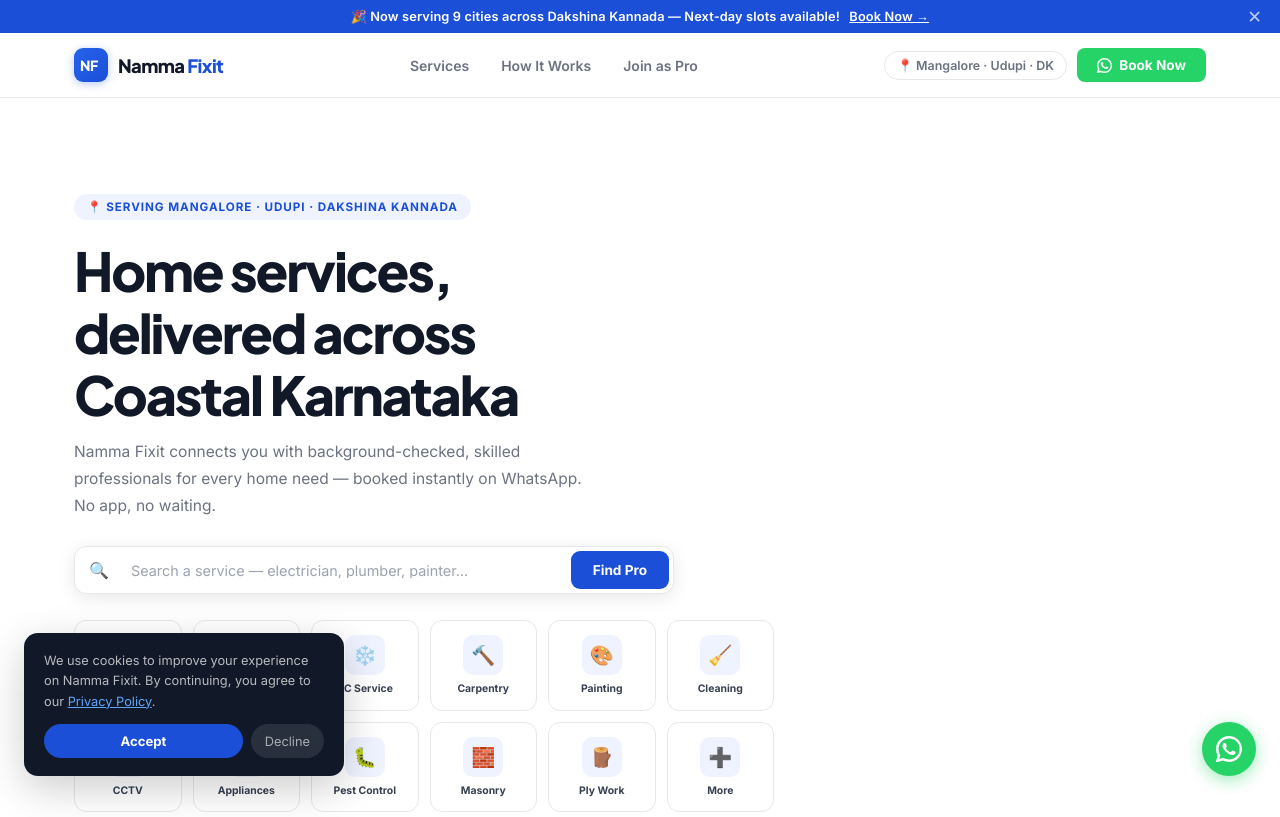
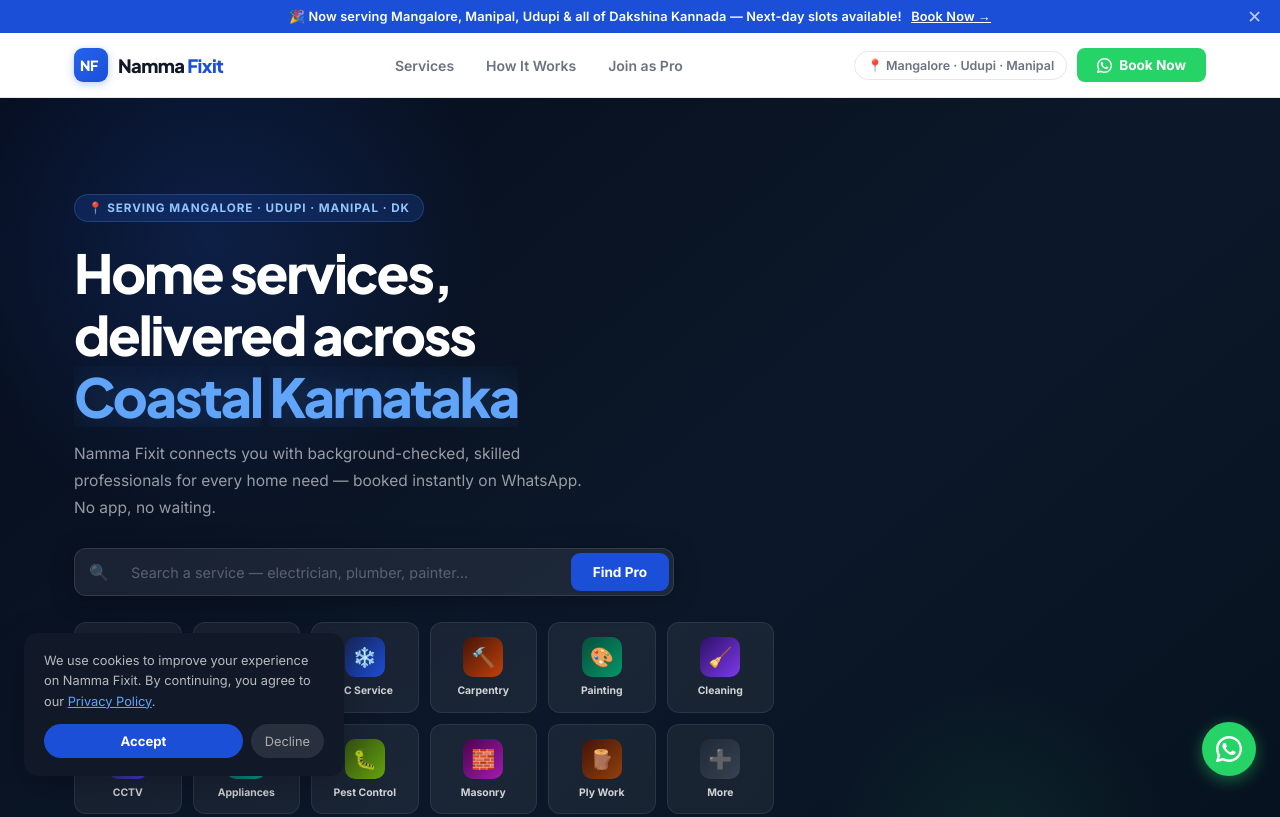
Before and after one commit to meghashyam-nb/namma-fixit, a plain HTML site: page index.html in a window 1280 px wide. Shown: the top 817 px of the page. Drawn offline with nearby package versions, Linux system fonts and the light colour scheme.

Commit message:
Spotify-dark hero, colorful category tiles, add Manipal to service area
- Hero section: deep dark gradient background with radial glow blobs
- Category tiles: Spotify-playlist-style with vivid per-service color gradients
- Trust strip, search bar, tagline adapted for dark background
- Manipal added to nav pill, hero location badge, announcement bar, SEO keywords

```diff
--- a/index.html
+++ b/index.html
@@ -8,7 +8,7 @@
   <!-- ── Primary SEO ── -->
   <title>Namma Fixit — Home Services in Mangalore, Udupi & Dakshina Kannada</title>
   <meta name="description" content="Book verified electricians, plumbers, AC technicians, carpenters, painters & more in Mangalore, Udupi and across Dakshina Kannada. Instant booking via WhatsApp. Next-day service available." />
-  <meta name="keywords" content="home services Mangalore, plumber Udupi, electrician Mangalore, AC repair Dakshina Kannada, carpenter Udupi, painting services Mangalore, pest control Mangalore, Namma Fixit" />
+  <meta name="keywords" content="home services Mangalore, plumber Udupi, electrician Mangalore, AC repair Dakshina Kannada, carpenter Udupi, home services Manipal, electrician Manipal, plumber Manipal, painting services Mangalore, pest control Mangalore, Namma Fixit" />
   <meta name="author" content="Namma Fixit" />
   <meta name="robots" content="index, follow" />
   <link rel="canonical" href="https://nammafixit.com/" />
@@ -166,34 +166,47 @@ nav.scrolled{box-shadow:0 2px 20px rgba(0,0,0,.07)}
 .nav-wa{display:flex;align-items:center;gap:7px;background:var(--green);color:#fff;font-size:.85rem;font-weight:700;padding:9px 20px;border-radius:8px;text-decoration:none;transition:background .2s,transform .2s}
 .nav-wa:hover{background:var(--green-dk);transform:translateY(-1px)}
 
-/* HERO */
-.hero{padding:96px 0 56px;background:#fff;border-bottom:1px solid var(--border)}
-.hero-content{max-width:700px}
-.hero-location{display:inline-flex;align-items:center;gap:6px;font-size:.73rem;font-weight:700;letter-spacing:.08em;text-transform:uppercase;color:var(--brand);background:var(--brand-light);padding:6px 13px;border-radius:50px;margin-bottom:20px}
-.hero h1{font-size:clamp(2.1rem,4.2vw,3.6rem);font-weight:900;line-height:1.1;letter-spacing:-.04em;color:var(--ink)}
-.hero h1 .accent{color:var(--brand)}
-.hero-tagline{font-size:.97rem;color:var(--muted);line-height:1.72;margin-top:14px;max-width:520px}
-.hero-search{display:flex;align-items:center;background:#fff;border-radius:12px;border:1.5px solid var(--border);box-shadow:var(--shadow-md);margin-top:26px;overflow:hidden;transition:border-color .3s,box-shadow .3s;max-width:600px}
-.hero-search:focus-within{border-color:var(--brand);box-shadow:0 0 0 4px rgba(27,79,216,.1),var(--shadow-md)}
-.search-icon{padding:0 14px;color:var(--muted);font-size:1rem;flex-shrink:0}
-.hero-search input{flex:1;border:none;outline:none;font-family:inherit;font-size:.9rem;color:var(--ink);padding:14px 8px;background:transparent}
-.hero-search input::placeholder{color:#9CA3AF}
+/* HERO — Spotify dark */
+.hero{padding:96px 0 56px;background:linear-gradient(140deg,#060d1e 0%,#0c1829 55%,#06111e 100%);border-bottom:none;position:relative;overflow:hidden}
+.hero::before{content:'';position:absolute;top:-150px;left:-80px;width:580px;height:580px;border-radius:50%;background:radial-gradient(circle,rgba(37,99,235,.18) 0%,transparent 68%);pointer-events:none}
+.hero::after{content:'';position:absolute;bottom:-80px;right:8%;width:360px;height:360px;border-radius:50%;background:radial-gradient(circle,rgba(37,211,102,.09) 0%,transparent 68%);pointer-events:none}
+.hero-content{max-width:700px;position:relative;z-index:2}
+.hero-location{display:inline-flex;align-items:center;gap:6px;font-size:.73rem;font-weight:700;letter-spacing:.08em;text-transform:uppercase;color:#93c5fd;background:rgba(37,99,235,.18);border:1px solid rgba(96,165,250,.22);padding:6px 13px;border-radius:50px;margin-bottom:20px}
+.hero h1{font-size:clamp(2.1rem,4.2vw,3.6rem);font-weight:900;line-height:1.1;letter-spacing:-.04em;color:#fff}
+.hero h1 .accent,.hero h1 .city-name{color:#60a5fa;text-shadow:0 0 50px rgba(96,165,250,.4)}
+.hero-tagline{font-size:.97rem;color:rgba(255,255,255,.58);line-height:1.72;margin-top:14px;max-width:520px}
+.hero-search{display:flex;align-items:center;background:rgba(255,255,255,.07);border-radius:12px;border:1.5px solid rgba(255,255,255,.1);box-shadow:0 4px 24px rgba(0,0,0,.3);margin-top:26px;overflow:hidden;transition:border-color .3s,box-shadow .3s;max-width:600px}
+.hero-search:focus-within{border-color:rgba(96,165,250,.4);box-shadow:0 0 0 3px rgba(37,99,235,.12),0 4px 24px rgba(0,0,0,.3)}
+.search-icon{padding:0 14px;color:rgba(255,255,255,.35);font-size:1rem;flex-shrink:0}
+.hero-search input{flex:1;border:none;outline:none;font-family:inherit;font-size:.9rem;color:#fff;padding:14px 8px;background:transparent}
+.hero-search input::placeholder{color:rgba(255,255,255,.28)}
 .search-btn{background:var(--brand);color:#fff;font-weight:700;font-size:.85rem;padding:11px 22px;border:none;cursor:pointer;font-family:inherit;margin:4px;border-radius:9px;transition:background .2s;white-space:nowrap}
 .search-btn:hover{background:var(--brand-dark)}
 
-/* Category icon grid — UC pattern */
+/* Category icon grid — Spotify card style */
 .cat-grid{display:grid;grid-template-columns:repeat(6,1fr);gap:11px;margin-top:26px;max-width:700px}
-.cat-item{display:flex;flex-direction:column;align-items:center;gap:7px;padding:14px 6px;border-radius:12px;background:#fff;border:1.5px solid var(--border);cursor:pointer;text-decoration:none;transition:border-color .2s,box-shadow .2s,transform .2s}
-.cat-item:hover{border-color:var(--brand);box-shadow:0 4px 14px rgba(27,79,216,.12);transform:translateY(-2px)}
-.cat-icon{width:40px;height:40px;border-radius:10px;background:var(--brand-light);display:flex;align-items:center;justify-content:center;font-size:1.2rem}
-.cat-label{font-size:.65rem;font-weight:700;color:var(--ink-2);text-align:center;line-height:1.3}
+.cat-item{display:flex;flex-direction:column;align-items:center;gap:7px;padding:14px 6px;border-radius:12px;background:rgba(255,255,255,.06);border:1.5px solid rgba(255,255,255,.08);cursor:pointer;text-decoration:none;transition:border-color .2s,box-shadow .2s,transform .2s,background .2s}
+.cat-item:hover{background:rgba(255,255,255,.12);border-color:rgba(96,165,250,.3);box-shadow:0 6px 20px rgba(0,0,0,.35);transform:translateY(-3px)}
+.cat-icon{width:40px;height:40px;border-radius:10px;background:linear-gradient(135deg,#1e3a8a,#2563eb);display:flex;align-items:center;justify-content:center;font-size:1.2rem}
+.cat-item:nth-child(2) .cat-icon{background:linear-gradient(135deg,#0c4a6e,#0369a1)}
+.cat-item:nth-child(3) .cat-icon{background:linear-gradient(135deg,#172554,#1d4ed8)}
+.cat-item:nth-child(4) .cat-icon{background:linear-gradient(135deg,#431407,#c2410c)}
+.cat-item:nth-child(5) .cat-icon{background:linear-gradient(135deg,#064e3b,#059669)}
+.cat-item:nth-child(6) .cat-icon{background:linear-gradient(135deg,#2e1065,#7c3aed)}
+.cat-item:nth-child(7) .cat-icon{background:linear-gradient(135deg,#1e1b4b,#4338ca)}
+.cat-item:nth-child(8) .cat-icon{background:linear-gradient(135deg,#134e4a,#0d9488)}
+.cat-item:nth-child(9) .cat-icon{background:linear-gradient(135deg,#365314,#65a30d)}
+.cat-item:nth-child(10) .cat-icon{background:linear-gradient(135deg,#4a044e,#a21caf)}
+.cat-item:nth-child(11) .cat-icon{background:linear-gradient(135deg,#431407,#92400e)}
+.cat-item:nth-child(12) .cat-icon{background:linear-gradient(135deg,#1f2937,#374151)}
+.cat-label{font-size:.65rem;font-weight:700;color:rgba(255,255,255,.8);text-align:center;line-height:1.3}
 
 /* Hero trust */
-.hero-trust{display:flex;align-items:center;gap:20px;margin-top:26px;padding-top:22px;border-top:1px solid var(--border);flex-wrap:wrap}
+.hero-trust{display:flex;align-items:center;gap:20px;margin-top:26px;padding-top:22px;border-top:1px solid rgba(255,255,255,.1);flex-wrap:wrap}
 .trust-item{display:flex;align-items:center;gap:8px}
 .trust-icon{font-size:1.1rem}
-.trust-label{font-size:.77rem;color:var(--muted);line-height:1.35}
-.trust-label strong{color:var(--ink);font-weight:700;display:block;font-size:.8rem}
+.trust-label{font-size:.77rem;color:rgba(255,255,255,.45);line-height:1.35}
+.trust-label strong{color:rgba(255,255,255,.85);font-weight:700;display:block;font-size:.8rem}
 
 /* Scroll reveals */
 .reveal{animation:scrollReveal .6s ease both;animation-play-state:paused}
@@ -391,7 +404,7 @@ section,nav,footer,.ann-bar,.emergency,.cta-wrap,.stats-strip{position:relative;
 
 <!-- Announcement bar -->
 <div class="ann-bar" id="ann">
-  🎉 Now serving 9 cities across Dakshina Kannada — Next-day slots available!
+  🎉 Now serving Mangalore, Manipal, Udupi & all of Dakshina Kannada — Next-day slots available!
   <a href="#" onclick="openWA('Hi! I want to book a next-day service.')">Book Now →</a>
   <button class="ann-close" onclick="document.getElementById('ann').remove()" aria-label="Close">✕</button>
 </div>
@@ -413,7 +426,7 @@ section,nav,footer,.ann-bar,.emergency,.cta-wrap,.stats-strip{position:relative;
       <a class="nav-link" href="#" onclick="openWA('Hi! I want to join Namma Fixit as a professional.')">Join as Pro</a>
     </div>
     <div class="nav-right">
-      <div class="nav-city">📍 Mangalore · Udupi · DK</div>
+      <div class="nav-city">📍 Mangalore · Udupi · Manipal</div>
       <a class="nav-wa" href="#" onclick="openWA('Hi! I need a home service.')" style="display:flex;align-items:center;gap:7px;">
         <svg width="15" height="15" viewBox="0 0 24 24" fill="currentColor"><path d="M17.472 14.382c-.297-.149-1.758-.867-2.03-.967-.273-.099-.471-.148-.67.15-.197.297-.767.966-.94 1.164-.173.199-.347.223-.644.075-.297-.15-1.255-.463-2.39-1.475-.883-.788-1.48-1.761-1.653-2.059-.173-.297-.018-.458.13-.606.134-.133.298-.347.446-.52.149-.174.198-.298.298-.497.099-.198.05-.371-.025-.52-.075-.149-.669-1.612-.916-2.207-.242-.579-.487-.5-.669-.51-.173-.008-.371-.01-.57-.01-.198 0-.52.074-.792.372-.272.297-1.04 1.016-1.04 2.479 0 1.462 1.065 2.875 1.213 3.074.149.198 2.096 3.2 5.077 4.487.709.306 1.262.489 1.694.625.712.227 1.36.195 1.871.118.571-.085 1.758-.719 2.006-1.413.248-.694.248-1.289.173-1.413-.074-.124-.272-.198-.57-.347z"/><path d="M12 0C5.373 0 0 5.373 0 12c0 2.127.558 4.126 1.533 5.857L.054 23.25a.75.75 0 00.917.917l5.393-1.479A11.95 11.95 0 0012 24c6.627 0 12-5.373 12-12S18.627 0 12 0zm0 21.75a9.75 9.75 0 01-4.976-1.365l-.356-.213-3.693 1.012 1.012-3.694-.213-.356A9.75 9.75 0 1112 21.75z"/></svg>
         Book Now
@@ -532,7 +545,7 @@ section,nav,footer,.ann-bar,.emergency,.cta-wrap,.stats-strip{position:relative;
 
   <div class="container">
     <div class="hero-content">
-      <div class="hero-location">📍 Serving Mangalore · Udupi · Dakshina Kannada</div>
+      <div class="hero-location">📍 Serving Mangalore · Udupi · Manipal · DK</div>
 
       <h1>
         Home services,<br/>
```
